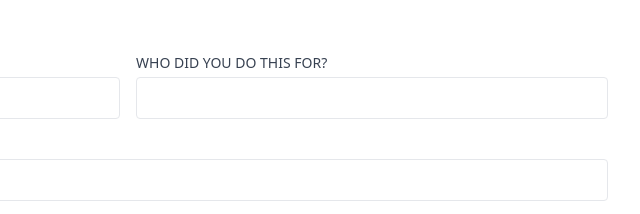
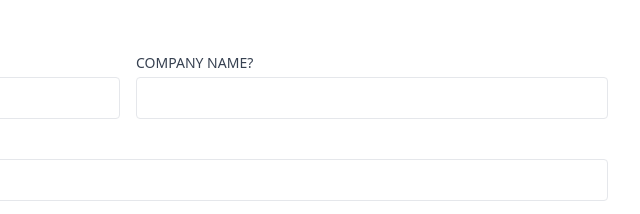
Before and after one commit to Abdul-Mumeet-Pathan/CSE_412, a website: page Lab02/Cv_Builder/page3.html in a window 1280 px wide. Shown: the part 237-451 px from the top of the page, 640-1280 px from the left. Drawn offline with nearby package versions, Linux system fonts and the light colour scheme.

Commit message:
page3.html Company name fixed

```diff
--- a/Lab02/Cv_Builder/page3.html
+++ b/Lab02/Cv_Builder/page3.html
@@ -161,7 +161,7 @@
           </div>
           <div>
             <label for="company" class="block text-sm font-medium text-gray-700"
-              >WHO DID YOU DO THIS FOR?</label
+              >COMPANY NAME? </label
             >
             <input
               type="text"
```
